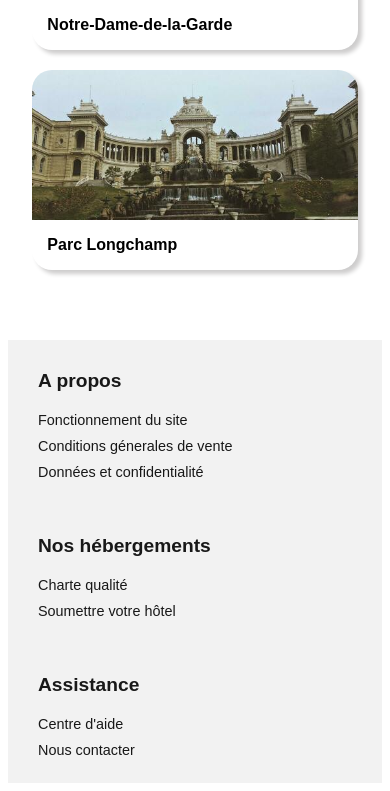
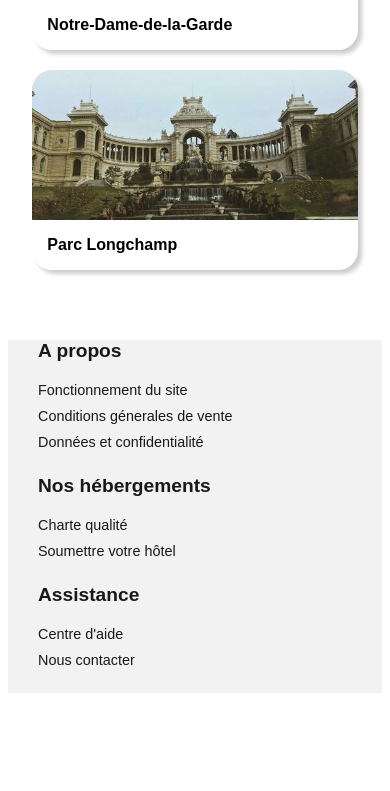
Before and after one commit to DaniGi/DanieleGioria_2_03122020, a plain HTML site: page index.html in a window 390 px wide. Shown: the part 3645-4436 px from the top of the page. After the commit the page ends 4346 px from the top, so only its background shows below. Drawn offline with Linux system fonts and the light colour scheme; a web font is replaced by a local one.

Commit message:
Imroved responsive footer

```diff
--- a/style.css
+++ b/style.css
@@ -495,7 +495,7 @@ footer
 
 footer div
 {
-  padding: 30px 15px 15px 30px;
+  padding: 0px 15px 15px 30px;
   margin-right: 100px;
 }
 
```
